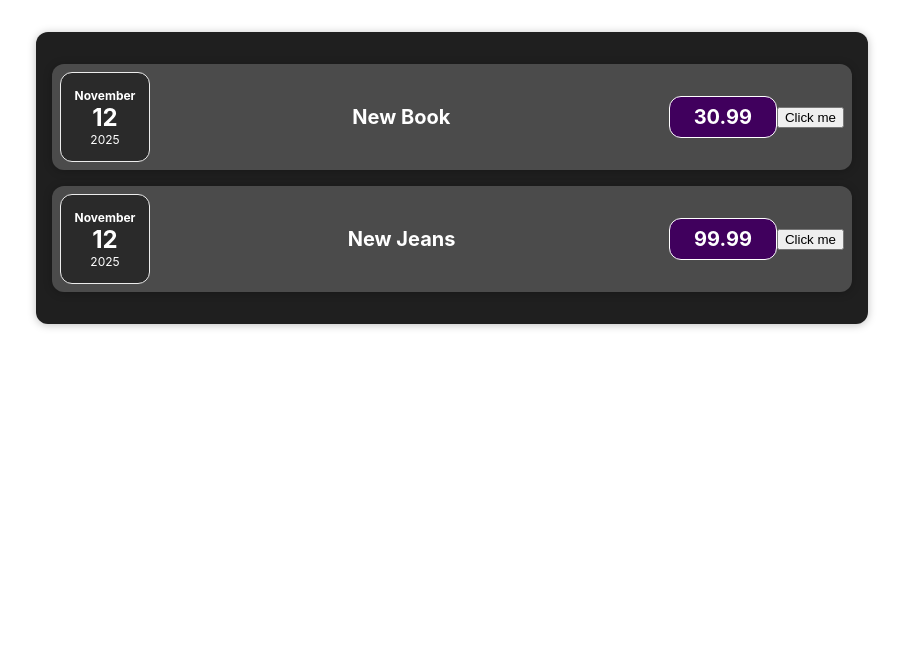
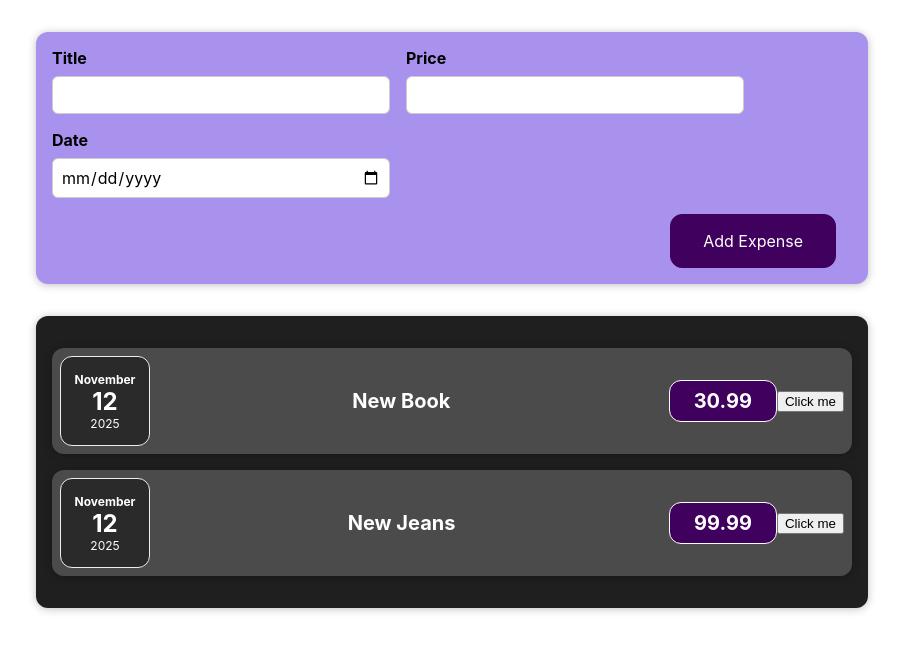
Before and after one commit to matssaaren/expenses, a React (Create React App) app: page / in a window 1280 px wide. Shown: the top 652 px of the page, without its empty margins (188-1091 px from the left). Built offline with nearby package versions, Linux system fonts and the light colour scheme.

Commit message:
11. Vormitöötlus Reactis

```diff
--- a/src/App.js
+++ b/src/App.js
@@ -1,6 +1,6 @@
 import './App.css';
 import Expenses from './components/Expenses/Expenses'
-
+import NewExpense from './components/NewExpense/NewExpense'
 function App() {
   // Pooleli 7. Komponentide kompositsioon ja failis Card.js
   const expenses = [
@@ -19,8 +19,13 @@
   ]
 
 
+  const addExpenseHandler = (expense) => {
+    console.log(expense)
+  }
+
   return (
     <div className="App">
+      <NewExpense onAddExpense={addExpenseHandler}/>
       <Expenses expenses={expenses} />
     </div>
   );
--- a/src/components/Expenses/Expenses.js
+++ b/src/components/Expenses/Expenses.js
@@ -2,6 +2,7 @@
 import './Expenses.css'
 import Card from '../UI/Card'
 const Expenses = (props) => {
+
 
     return (
         <Card className="expenses">
--- /dev/null
+++ b/src/components/NewExpense/ExpenseForm.css
@@ -0,0 +1,26 @@
+.new-expense__controls {
+    display: flex;
+    flex-wrap: wrap;
+    gap: 1rem;
+    margin-bottom: 1rem;
+    text-align: left;
+}
+
+.new-expense__control label {
+    font-weight: bold;
+    margin-bottom: 0.5rem;
+    display: block;
+}
+
+.new-expense__control input {
+    font: inherit;
+    padding: 0.5rem;
+    border-radius: 6px;
+    border: 1px solid #ccc;
+    width: 20rem;
+    max-width: 100%;
+}
+
+.new-expense__actions {
+    text-align: right;
+}
--- /dev/null
+++ b/src/components/NewExpense/ExpenseForm.js
@@ -0,0 +1,59 @@
+import { useState } from 'react'
+import './ExpenseForm.css'
+
+const ExpenseForm = (props) => {
+
+    const [enteredTitle, setEnteredTitle] = useState('')
+    const [enteredPrice, setEnteredPrice] = useState('')
+    const [enteredDate, setEnteredDate] = useState('')
+    const submitHandler = (event) => {
+        event.preventDefault()
+        console.log('Form submited!')
+        const expenseData = {
+            title: enteredTitle,
+            price: enteredPrice,
+            date: enteredDate
+        }
+        props.onSaveExpenseData(expenseData)
+        setEnteredTitle('')
+        setEnteredPrice('')
+        setEnteredDate('')
+
+    }
+    const titleChangeHandler = (event) => {
+        setEnteredTitle(event.target.value)
+    }
+    const priceChangeHandler = (event) => {
+        setEnteredPrice(event.target.value)
+    }
+    const dateChangeHandler = (event) => {
+        setEnteredDate(event.target.value)
+    }
+
+
+
+    return(
+        <form onSubmit={submitHandler}>
+      <div className="new-expense__controls">
+        <div className="new-expense__control">
+          <label>Title</label>
+          <input
+            type="text" onChange={titleChangeHandler} value={enteredTitle}/>
+        </div>
+        <div className="new-expense__control">
+          <label>Price</label>
+          <input
+            type="number" min="0.01" bstep="0.01" onChange={priceChangeHandler} value={enteredPrice}/>
+        </div>
+        <div className="new-expense__control">
+          <label>Date</label>
+          <input type="date" min="2024-11-12" max="2026-01-31" onChange={dateChangeHandler} value={enteredDate}/>
+        </div>
+      </div>
+      <div className="new-expense__actions">
+        <button type="submit">Add Expense</button>
+      </div>
+    </form>
+    )
+}
+export default ExpenseForm
--- /dev/null
+++ b/src/components/NewExpense/NewExpense.css
@@ -0,0 +1,38 @@
+.new-expense {
+    background-color: #a892ee;
+    padding: 1rem;
+    margin: 2rem auto;
+    width: 50rem;
+    max-width: 95%;
+    border-radius: 12px;
+    text-align: center;
+    box-shadow: 0 1px 8px rgba(0, 0, 0, 0.25);
+}
+
+.new-expense button {
+    font: inherit;
+    cursor: pointer;
+    padding: 1rem 2rem;
+    border: 1px solid #40005d;
+    background-color: #40005d;
+    color: white;
+    border-radius: 12px;
+    margin-right: 1rem;
+}
+
+.new-expense button:hover,
+.new-expense button:active {
+    background-color: #510674;
+    border-color: #510674;
+}
+
+.new-expense button.alternative {
+    color: #220131;
+    border-color: transparent;
+    background-color: transparent;
+}
+
+.new-expense button.alternative:hover,
+.new-expense button.alternative:active {
+    background-color: #ddb3f8;
+}
--- /dev/null
+++ b/src/components/NewExpense/NewExpense.js
@@ -0,0 +1,18 @@
+import './NewExpense.css'
+import ExpenseForm from './ExpenseForm'
+
+const NewExpense = (props) => {
+    const onSaveExpenseDataHandler = (enteredExpenseData) => {
+        const expenseData = {
+            ...enteredExpenseData,
+            id: Math.random().toString()
+        }
+        props.onAddExpense(expenseData)
+    }
+    return(
+        <div className='new-expense'>
+           <ExpenseForm onSaveExpenseData={onSaveExpenseDataHandler}/>
+        </div>
+    )
+}
+export default NewExpense
```
